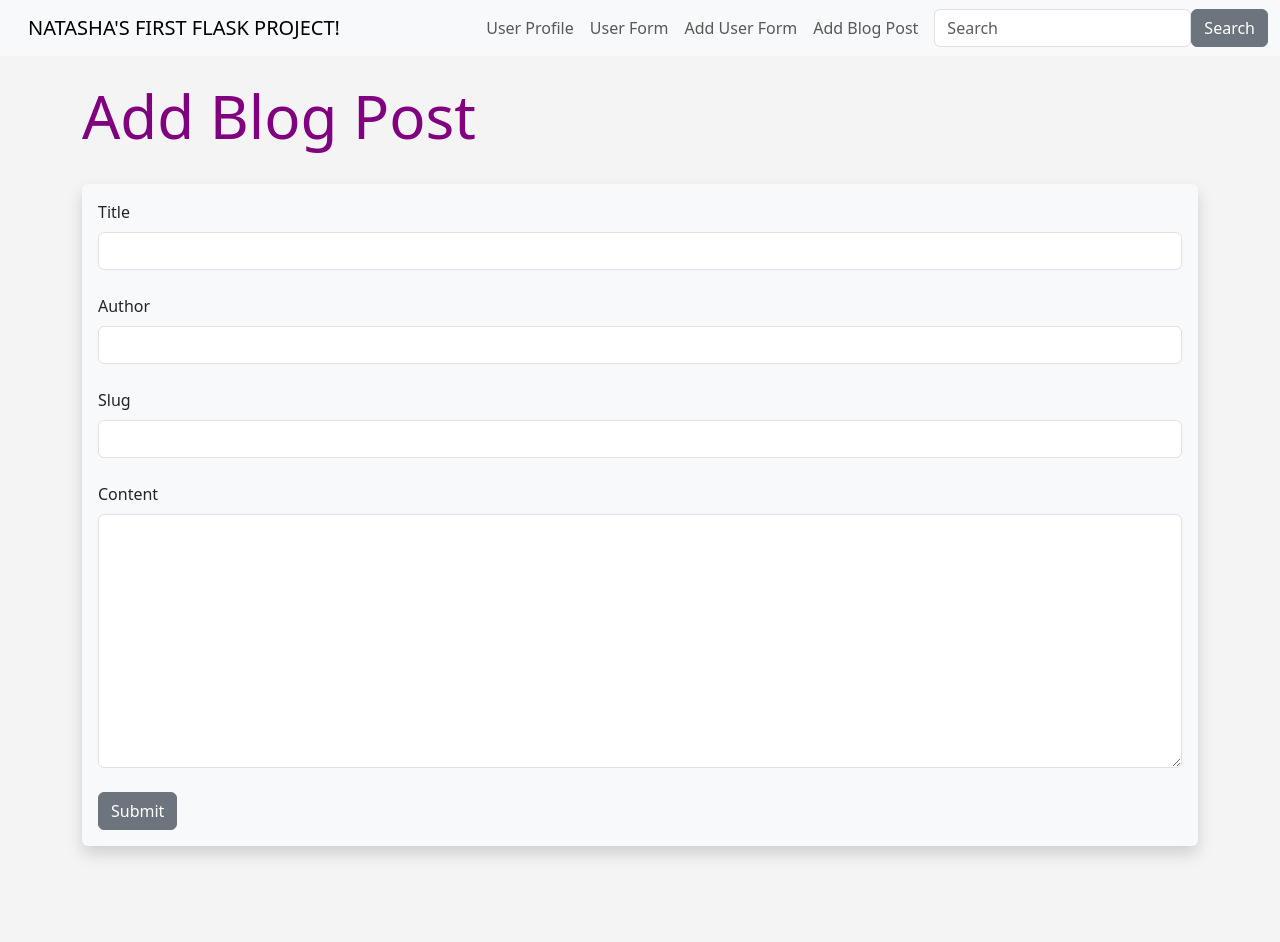
After one commit to Beloved6883/flask_project_tutorial, a Flask app: page /add-post in a window 1280 px wide. The commit adds this page. Run offline with Flask 3, Linux system fonts and the light colour scheme.

Commit message:
added blog post form and add blog post page

```diff
--- a/hello.py
+++ b/hello.py
@@ -8,6 +8,7 @@ from datetime import datetime
 import os
 from werkzeug.security import generate_password_hash, check_password_hash
 from datetime import date
+from wtforms.widgets import TextArea
 
 # Create a Flask instance
 app = Flask(__name__)
@@ -29,6 +30,48 @@ db = SQLAlchemy(app)
 # Migrate app with database
 migrate = Migrate(app, db)
 
+# Create a Blog Post mode
+class Posts(db.Model):
+   blog_id = db.Column(db.Integer, primary_key = True)
+   title = db.Column(db.String(255))
+   content = db.Column(db.Text)
+   author = db.Column(db.String(255))
+   date_posted = db.Column(db.DateTime, default=datetime.now)
+   slug = db.Column(db.String(255))
+
+# Create a Posts Form
+
+class PostForm(FlaskForm):
+   title = StringField("Title", validators=[DataRequired()])
+   content = StringField("Content", validators=[DataRequired()], widget=TextArea())
+   author = StringField("Author", validators=[DataRequired()])
+   slug = StringField("Slug", validators=[DataRequired()])
+   submit = SubmitField("Submit")
+
+# Add Post Page
+@app.route('/add-post', methods=["GET","POST"])
+def add_post():
+   form = PostForm()
+
+   if form.validate_on_submit():
+      post = Posts(title = form.title.data,
+                   content = form.content.data,
+                   author = form.author.data,
+                   slug = form.slug.data)
+      # Clear the form
+      form.title.data = ""
+      form.content.data = ""
+      form.author.data = ""
+      form.slug.data = ""
+   # Add post data to databased
+      db.session.add(post)
+      db.session.commit()
+
+      #Return a message
+      flash("Blog Post Submitted Successfully!")
+
+      #Redirect to the webpage
+   return render_template("add_post.html", form = form)
 # JSON thing
 
 @app.route('/date')
--- /dev/null
+++ b/templates/add_post.html
@@ -0,0 +1,57 @@
+{% extends 'base.html' %}
+
+{% block content%}
+
+{% for message in get_flashed_messages() %}
+
+    <div class="alert alert alert-success alert-dismissible fade show" role="alert">
+        {{ message }}
+        <button type="button" class="btn-close" data-bs-dismiss="alert" aria-label="Close"></button>
+    </div>
+
+{% endfor %}
+
+{% if name %}
+    <h1>User Added</h1>
+    <table class="table table-hover table-bordered table-striped">
+    {%  for our_user in our_users %}
+    <tr>
+    <td>{{ our_user.id }}. <a href="{{ url_for('update', id=our_user.id )}}">{{ our_user.name }}</a> -
+    {{ our_user.email }} - {{ our_user.favorite_color }} - PW: {{ our_user.password_hash }} <a href="{{ url_for('delete', id=our_user.id )}}">Delete</a></td><br/>
+    </tr>
+{% endfor %}
+</table>
+    <br/>
+
+
+
+{% else %}
+    <h1>Add Blog Post</h1>
+    <br/>
+<div class="shadow p-3 mb-5 bg-body-tertiary rounded">
+    <form method ="POST">
+        {{ form.hidden_tag() }}
+        {{ form.title.label(class="form-label") }}
+        {{ form.title(class="form-control") }}
+        <br/>
+        {{ form.author.label(class="form-label") }}
+        {{ form.author(class="form-control") }}
+        <br/>
+        {{ form.slug.label(class="form-label") }}
+        {{ form.slug(class="form-control") }}
+        <br/>
+        {{ form.content.label(class="form-label") }}
+        {{ form.content(class="form-control", rows ="10") }}
+        <br/>
+
+        {{ form.submit(class="btn btn-secondary") }}
+
+
+    </form>
+</div>
+<br/>
+<br/>
+
+{% endif %}
+
+{% endblock %}
--- a/templates/navbar.html
+++ b/templates/navbar.html
@@ -18,6 +18,9 @@
           <li class="nav-item">
             <a class="nav-link" href="{{ url_for('add_user') }}">Add User Form</a>
           </li>
+          <li class="nav-item">
+            <a class="nav-link" href="{{ url_for('add_post') }}">Add Blog Post</a>
+          </li>
 
         </ul>
         <form class="d-flex" role="search">
```
Also changed, not shown: migrations/versions/491b5799e254_add_posts_model.py (added, +36 -0 lines).
